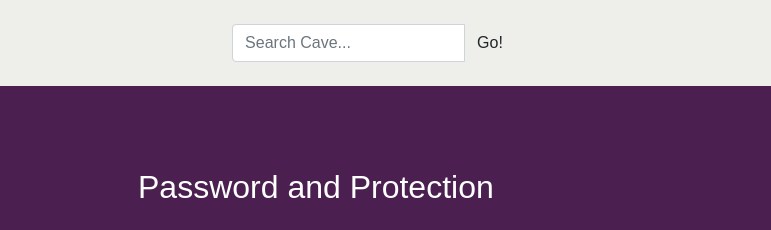
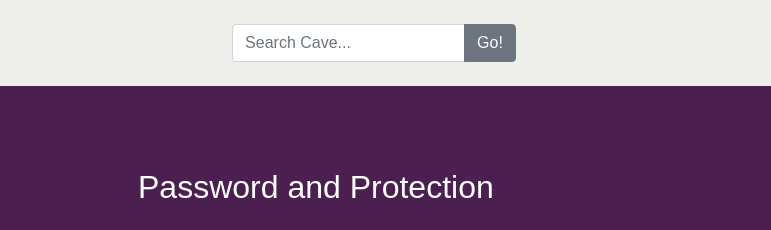
Before and after one commit to evamariaj/evamariaj.github.io, a website: page SocialMediaPage/settings-password.html in a window 1280 px wide. Shown: the top 230 px of the page, 232-1003 px from the left. Drawn offline with Linux system fonts and the light colour scheme.

Commit message:
Update settings-password.html

```diff
--- a/SocialMediaPage/settings-password.html
+++ b/SocialMediaPage/settings-password.html
@@ -37,7 +37,7 @@
             <div class="input-group">
               <input type="text" class="form-control" placeholder="Search Cave...">
               <span class="input-group-append">
-                <button class="btn btn-secondary22" type="button">Go!</button>
+                <button class="btn btn-secondary" type="button">Go!</button>
                 </li>
                 </ul>
 
```
